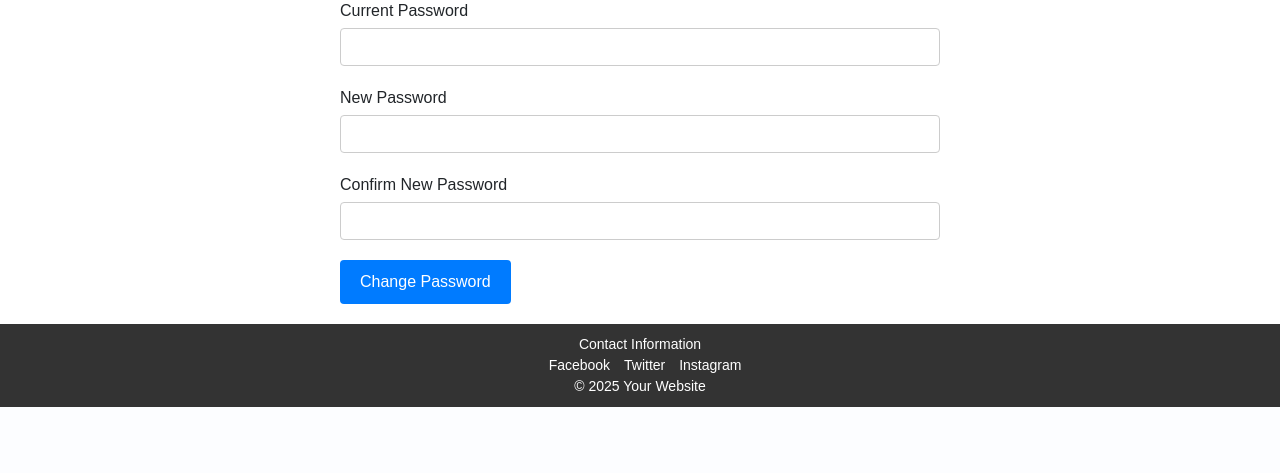
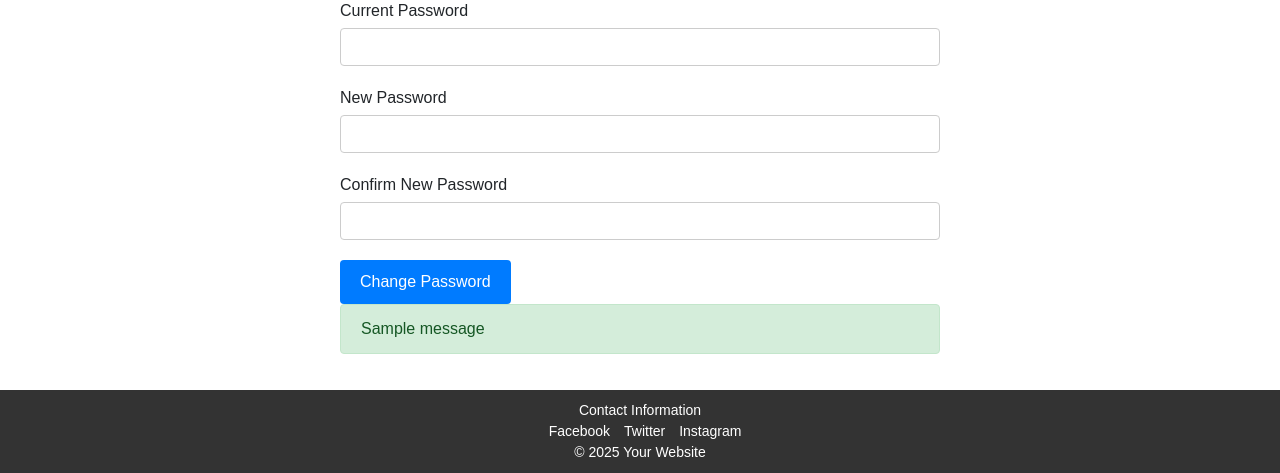
Before and after one commit to yaronb/yizkor_flask, a Flask app: page /user in a window 1280 px wide. Shown: the part 500-973 px from the top of the page. Before the commit the page ends 907 px from the top, so only its background shows below. Run offline with Flask 3, Linux system fonts and the light colour scheme; a user stored in the database is signed in; tables that the repository leaves empty hold one stand-in row (values such as "Sample post"); one stand-in notice (Sample message) is shown; some libraries are stand-ins or nearby versions.

Commit message:
message new pass

```diff
--- a/app/main/templates/user.html
+++ b/app/main/templates/user.html
@@ -41,5 +41,16 @@
         {{ change_password_form.confirm_new_password(class="form-control") }}
     </div>
     <button type="submit" class="btn btn-primary" name="change_password">Change Password</button>
+    {% with messages = get_flashed_messages(with_categories=true) %}
+    {% if messages %}
+    <div class="alert-container">
+        {% for category, message in messages %}
+        <div class="alert alert-{{ category }}">
+            {{ message }}
+        </div>
+        {% endfor %}
+    </div>
+    {% endif %}
+    {% endwith %}
 </form>
 {% endblock %}
```
Also changed, not shown: instance/app.db.
